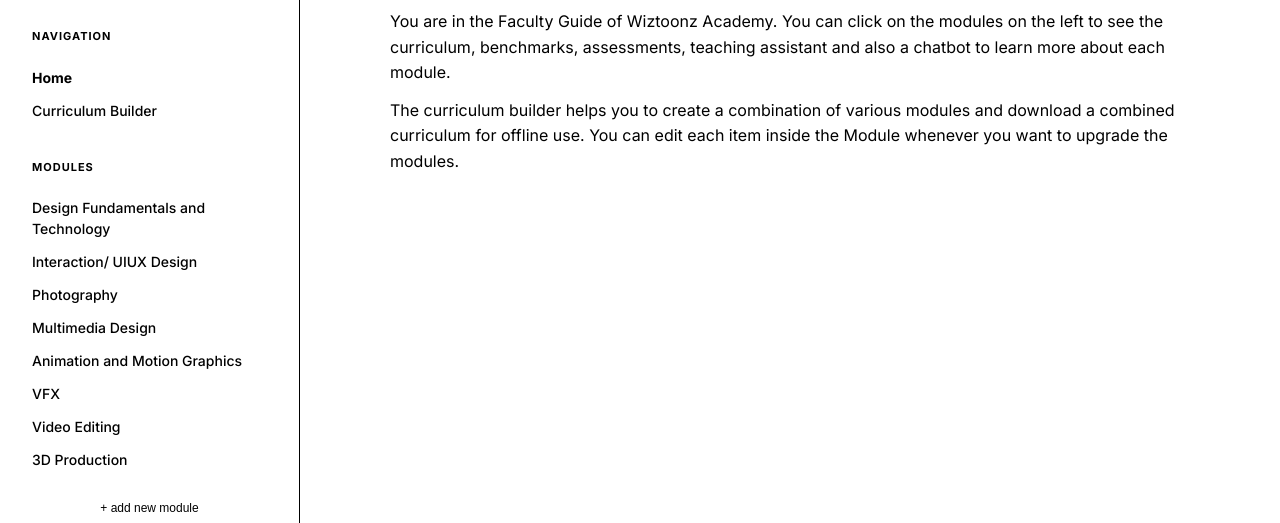
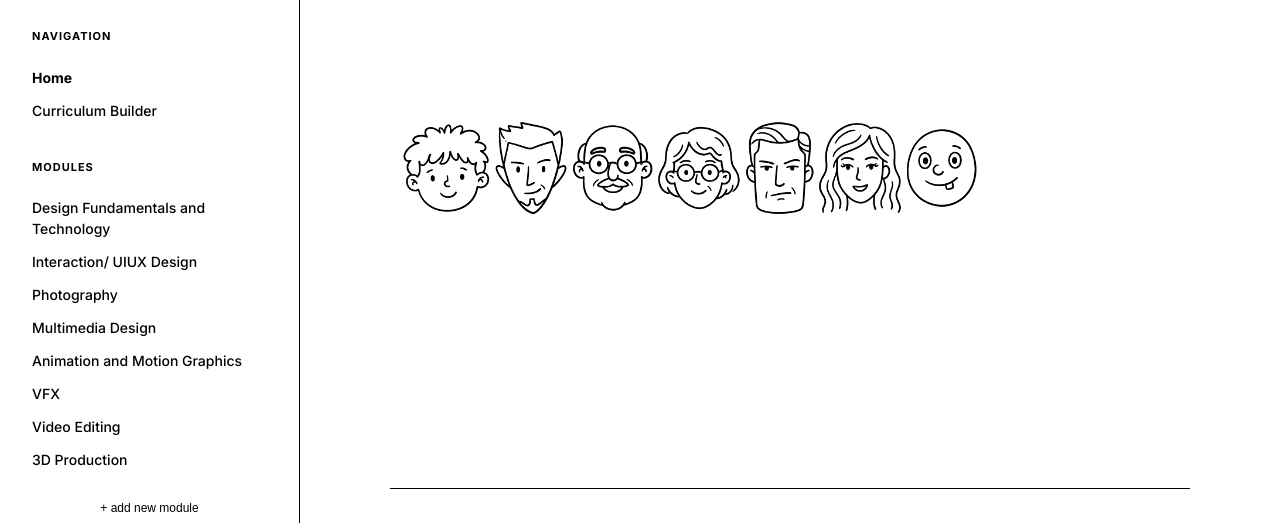
Before and after one commit to thepaperbird-alt/wizacademics, a plain HTML site: page index.html in a window 1280 px wide. Shown: the part 277-800 px from the top of the page. Drawn offline with Linux system fonts and the light colour scheme.

Commit message:
Added character banner to Home page and updated layout

```diff
--- a/main.js
+++ b/main.js
@@ -764,9 +764,13 @@
 
     moduleDetails.innerHTML = `
         <div class="home-container animate-in">
+            <div class="character-banner">
+                <img src="characters.jpg" alt="Faculty Characters">
+            </div>
+            <div class="home-divider"></div>
             <div class="home-header-section">
                 <div class="datetime-badge">${dateStr} • ${timeStr}</div>
-                <h1>Welcome Faculty</h1>
+                <h1 class="welcome-title">WELCOME FACULTY</h1>
             </div>
 
             <div class="home-note">
--- a/style.css
+++ b/style.css
@@ -679,6 +679,26 @@
     text-align: left;
 }
 
+.character-banner {
+    width: 100%;
+    margin-bottom: 20px;
+}
+
+.character-banner img {
+    max-width: 600px;
+    width: 100%;
+    height: auto;
+    display: block;
+    filter: grayscale(100%) contrast(1.1);
+}
+
+.home-divider {
+    width: 100%;
+    height: 1px;
+    background: #000000;
+    margin-bottom: 32px;
+}
+
 .home-header-section {
     margin-bottom: 32px;
 }
```
Also changed, not shown: characters.jpg (added).
